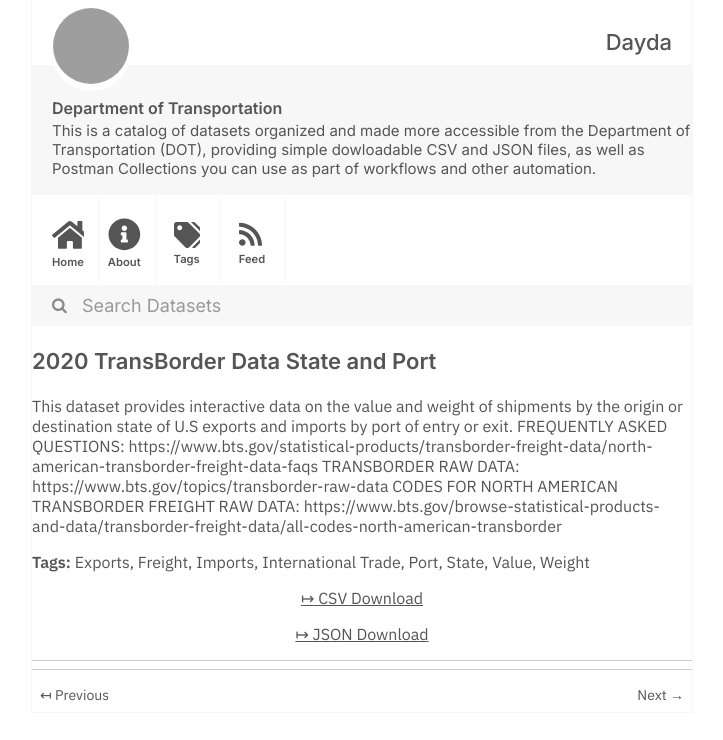
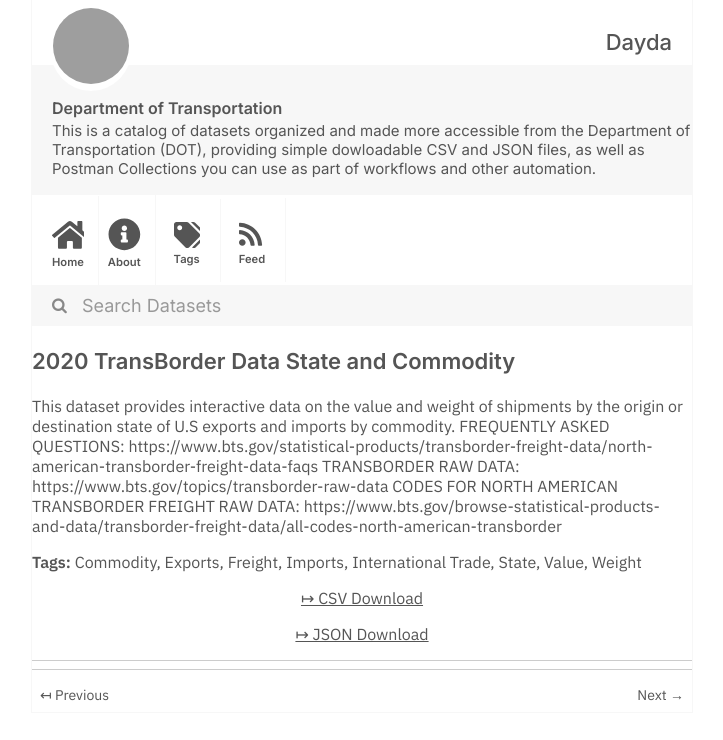
Before and after one commit to dayda-entities/department-of-transportation, a Jekyll site: the page built from _posts/2021-01-13-2020-transborder-data-state-an.md, in a window 1280 px wide, cut to the strip 0-740 px from the top of the page. Shown: the whole strip, without its empty margins (278-1001 px from the left). Built offline with Jekyll 4.4.1, drawn with Linux system fonts in a browser that asks for light colours; grey boxes are pictures that could not be loaded.

Commit message:
Publish Data

```diff
--- a/_posts/2021-01-13-2020-transborder-data-state-an.md
+++ b/_posts/2021-01-13-2020-transborder-data-state-an.md
@@ -1,24 +1,24 @@
 ---
-title: 2020 TransBorder Data State and Port
-created: '2021-01-13T19:28:54.164274'
-modified: '2021-01-13T19:28:54.164281'
+title: 2020 TransBorder Data State and Commodity
+created: '2021-01-13T19:25:59.456454'
+modified: '2021-01-13T19:25:59.456466'
 state: active
 type: dataset
 tags:
+  - Commodity
   - Exports
   - Freight
   - Imports
   - International Trade
-  - Port
   - State
   - Value
   - Weight
 groups: []
 csv_url: >-
-  https://data.transportation.gov/api/views/cs4v-wy2n/rows.csv?accessType=DOWNLOAD
+  https://data.transportation.gov/api/views/8ee6-jqwa/rows.csv?accessType=DOWNLOAD
 json_url: >-
-  https://data.transportation.gov/api/views/cs4v-wy2n/rows.json?accessType=DOWNLOAD
+  https://data.transportation.gov/api/views/8ee6-jqwa/rows.json?accessType=DOWNLOAD
 layout: post
 
 ---
-This dataset provides interactive data on the value and weight of shipments by the origin or destination state of U.S exports and imports by port of entry or exit. FREQUENTLY ASKED QUESTIONS: https://www.bts.gov/statistical-products/transborder-freight-data/north-american-transborder-freight-data-faqs TRANSBORDER RAW DATA: https://www.bts.gov/topics/transborder-raw-data CODES FOR NORTH AMERICAN TRANSBORDER FREIGHT RAW DATA: https://www.bts.gov/browse-statistical-products-and-data/transborder-freight-data/all-codes-north-american-transborder
+This dataset provides interactive data on the value and weight of shipments by the origin or destination state of U.S exports and imports by commodity. FREQUENTLY ASKED QUESTIONS: https://www.bts.gov/statistical-products/transborder-freight-data/north-american-transborder-freight-data-faqs TRANSBORDER RAW DATA: https://www.bts.gov/topics/transborder-raw-data CODES FOR NORTH AMERICAN TRANSBORDER FREIGHT RAW DATA: https://www.bts.gov/browse-statistical-products-and-data/transborder-freight-data/all-codes-north-american-transborder
```
